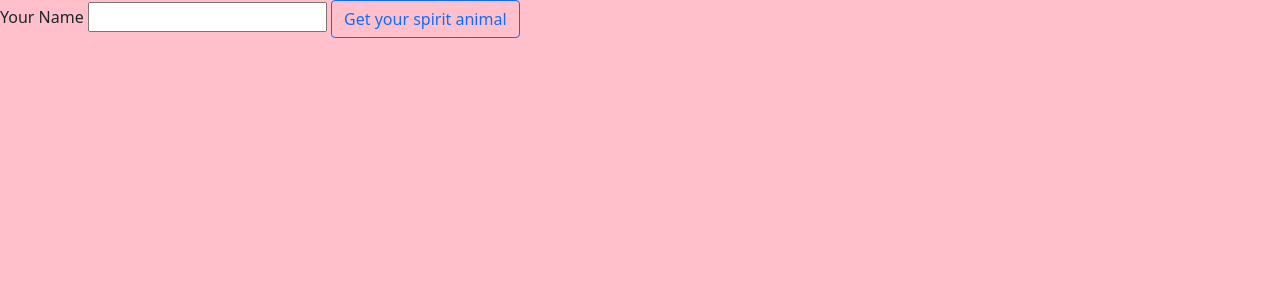
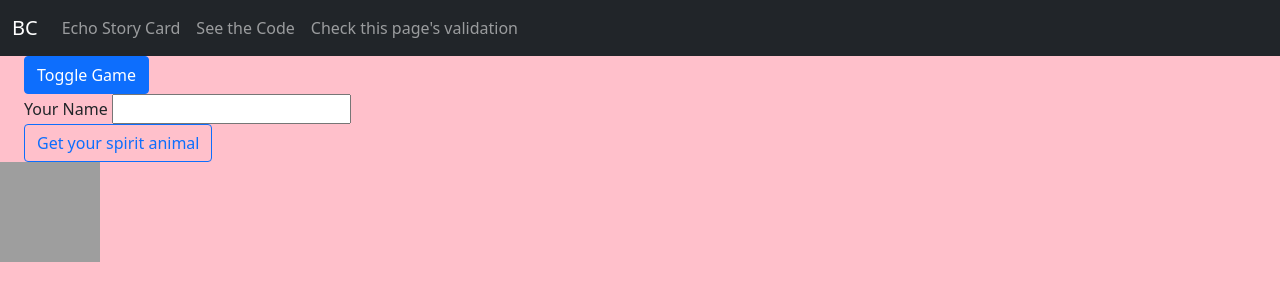
Before and after one commit to pmalhotra21/spirit_animal_1, a plain HTML site: page index.html in a window 1280 px wide. Drawn offline with nearby package versions, Linux system fonts and the light colour scheme; grey boxes are pictures that could not be loaded.

Commit message:
Update index.html

```diff
--- a/index.html
+++ b/index.html
@@ -2,7 +2,7 @@
 <html lang="en" >
 <head>
   <meta charset="UTF-8">
-  <title>thursday-12Sep</title>
+  <title>spiritAnimal</title>
   <meta name="viewport" content="width=device-width, initial-scale=1">
   <link rel="stylesheet" href="https://cdnjs.cloudflare.com/ajax/libs/normalize/5.0.0/normalize.min.css">
   <link rel='stylesheet' href='https://cdnjs.cloudflare.com/ajax/libs/bootstrap/5.0.2/css/bootstrap.min.css'>
@@ -10,12 +10,55 @@
 
 </head>
 <body>
-<!-- partial:index.partial.html -->
+
+ <!--  nav bar  -->
+ <nav class="navbar navbar-expand-sm bg-dark navbar-dark">
+  <div class="container-fluid">
+    <a class="navbar-brand" href="#">BC</a>
+    <button class="navbar-toggler" type="button" data-bs-toggle="collapse" data-bs-target="#collapsibleNavbar">
+      <span class="navbar-toggler-icon"></span>
+    </button>
+    <div class="collapse navbar-collapse" id="collapsibleNavbar">
+      <ul class="navbar-nav">
+        <li class="nav-item">
+          <a class="nav-link" href="#">Echo Story Card</a>
+        </li>
+        <li class="nav-item">
+          <a class="nav-link" href="#">See the Code</a>
+        </li>
+        <li class="nav-item">
+          <a class="nav-link" href="#">Check this page's validation</a>
+        </li>
+      </ul>
+    </div>
+  </div>
+</nav>
+
+<div class="container-fluid row">
+  <div class="col-md-12">
+    <button id="btnToggle" class="btn btn-primary">Toggle Game</button>
+  </div>
+</div>
+
+<div id="divGameSection" class="container-fluid row">
+  <div class="col-md-4">
     <label for="bakerName">Your Name</label>
     <input id="bakerName" type="text">
     <button id="btnGetAnimal" class="btn btn-outline-primary btn-med">Get your spirit animal</button>
+
+  </div>
+  <div class="col-md-4">
     <div id="greetingArea"></div>
+  </div>
+  <div class="col-md-4">
     <div id="animalArea"></div>
+  </div>
+</div>
+
+<div id="imgDrag">
+  <img src="https://picsum.photos/100">
+</div>
+
 <!-- partial -->
 <script src='https://cdnjs.cloudflare.com/ajax/libs/jquery/3.7.1/jquery.min.js'></script>
 <script src='https://cdnjs.cloudflare.com/ajax/libs/bootstrap/5.3.3/js/bootstrap.min.js'></script>
```
Lines whose indentation alone changed are shown as unchanged.
